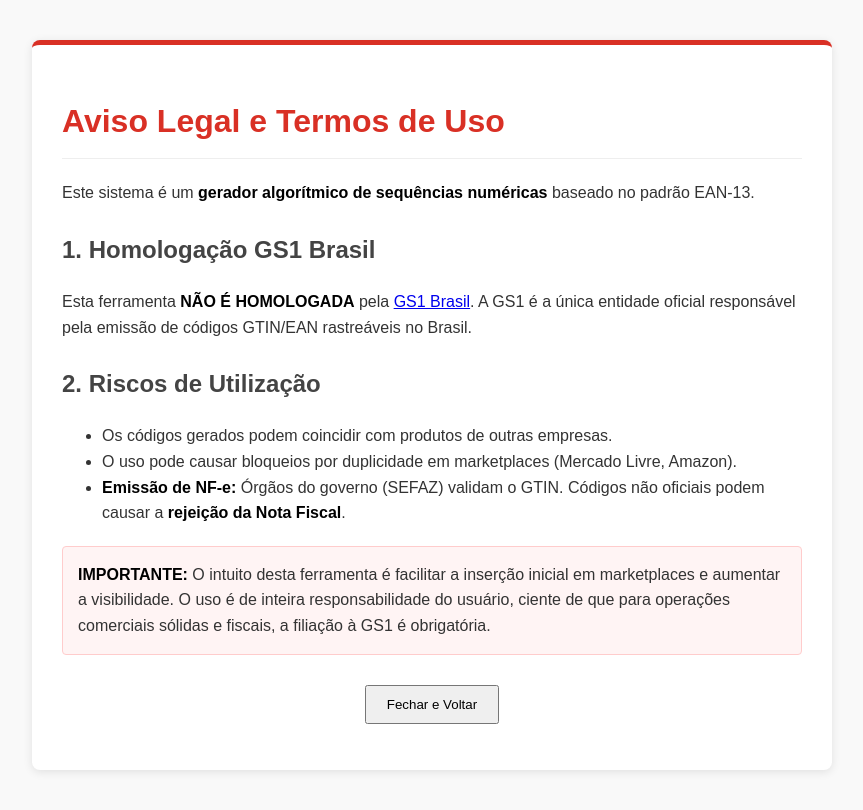
After one commit to hdevsolucoes/gerador_ean_web_marketplace, a FastAPI app: page /static/docs/TERMOS.html in a window 1280 px wide. The commit adds this page. Shown: the whole page, without its empty margins (208-1071 px from the left). Run offline with FastAPI, Linux system fonts and the light colour scheme.

Commit message:
Termos e Informações

```diff
--- /dev/null
+++ b/static/docs/TERMOS.html
@@ -0,0 +1,81 @@
+<!DOCTYPE html>
+<html lang="pt-br">
+
+<head>
+  <meta charset="UTF-8">
+  <title>Termos de Uso - HDevSoluções</title>
+  <style>
+    body {
+      font-family: sans-serif;
+      line-height: 1.6;
+      color: #333;
+      max-width: 800px;
+      margin: 40px auto;
+      padding: 0 20px;
+      background: #f9f9f9;
+    }
+
+    .card {
+      background: white;
+      padding: 30px;
+      border-radius: 8px;
+      box-shadow: 0 2px 10px rgba(0, 0, 0, 0.1);
+      border-top: 5px solid #d93025;
+    }
+
+    h1 {
+      color: #d93025;
+      border-bottom: 1px solid #eee;
+      padding-bottom: 10px;
+    }
+
+    h2 {
+      color: #444;
+      margin-top: 25px;
+    }
+
+    strong {
+      color: #000;
+    }
+
+    .alert {
+      background: #fff4f4;
+      border: 1px solid #ffcccc;
+      padding: 15px;
+      border-radius: 4px;
+      margin-top: 20px;
+    }
+  </style>
+</head>
+
+<body>
+  <div class="card">
+    <h1>Aviso Legal e Termos de Uso</h1>
+    <p>Este sistema é um <strong>gerador algorítmico de sequências numéricas</strong> baseado no padrão EAN-13.</p>
+
+    <h2>1. Homologação GS1 Brasil</h2>
+    <p>Esta ferramenta <strong>NÃO É HOMOLOGADA</strong> pela <a href="https://gs1br.org" target="_blank">GS1
+        Brasil</a>. A GS1 é a única entidade oficial responsável pela emissão de códigos GTIN/EAN rastreáveis no Brasil.
+    </p>
+
+    <h2>2. Riscos de Utilização</h2>
+    <ul>
+      <li>Os códigos gerados podem coincidir com produtos de outras empresas.</li>
+      <li>O uso pode causar bloqueios por duplicidade em marketplaces (Mercado Livre, Amazon).</li>
+      <li><strong>Emissão de NF-e:</strong> Órgãos do governo (SEFAZ) validam o GTIN. Códigos não oficiais podem causar
+        a <strong>rejeição da Nota Fiscal</strong>.</li>
+    </ul>
+
+    <div class="alert">
+      <strong>IMPORTANTE:</strong> O intuito desta ferramenta é facilitar a inserção inicial em marketplaces e aumentar
+      a visibilidade. O uso é de inteira responsabilidade do usuário, ciente de que para operações comerciais sólidas e
+      fiscais, a filiação à GS1 é obrigatória.
+    </div>
+
+    <p style="text-align: center; margin-top: 30px;">
+      <button onclick="window.close()" style="padding: 10px 20px; cursor: pointer;">Fechar e Voltar</button>
+    </p>
+  </div>
+</body>
+
+</html>
--- a/templates/index.html
+++ b/templates/index.html
@@ -227,7 +227,7 @@
     </div>
     <div style="text-align: center; margin-top: 15px">
       <a
-        href="https://github.com/hdevsolucoes/gerador_ean_web_marketplace/blob/docs/TERMS.md"
+        href="/static/docs/TERMOS.html"
         target="_blank"
         style="
           font-size: 0.8rem;
```
